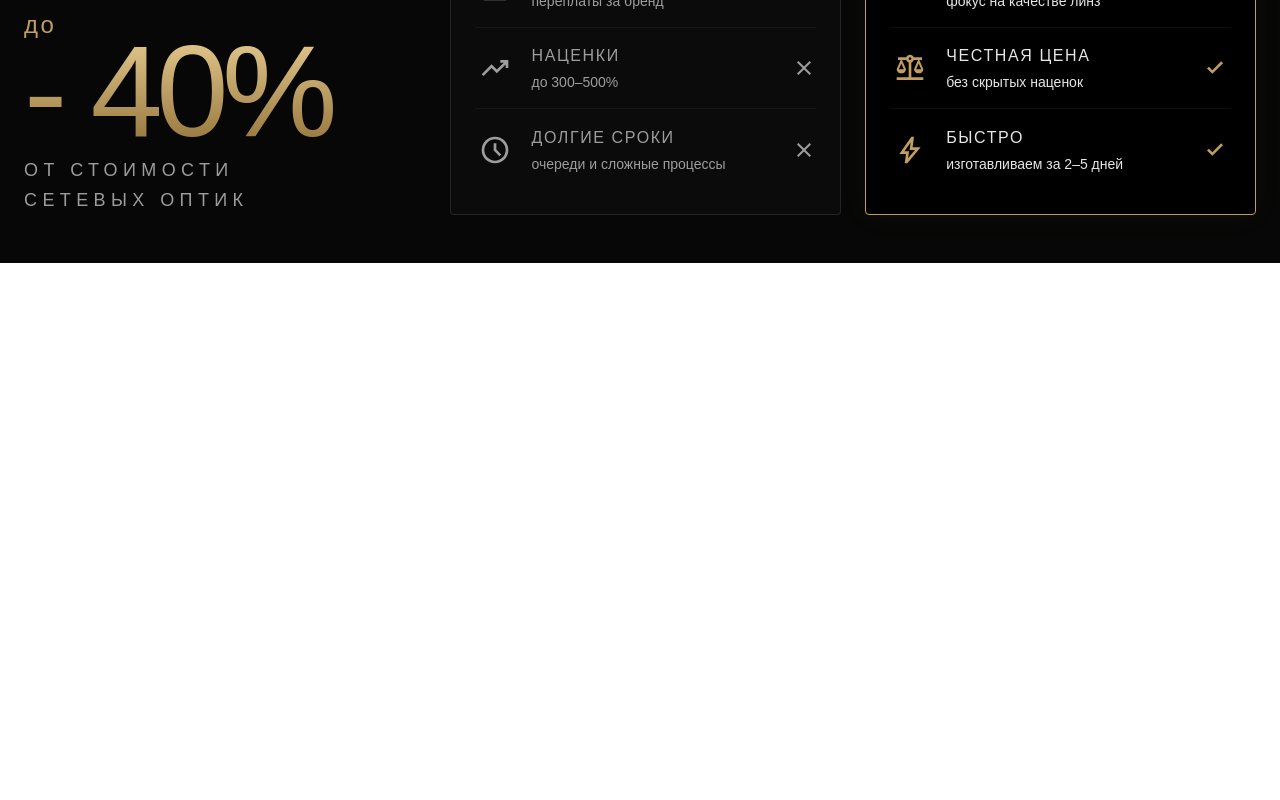
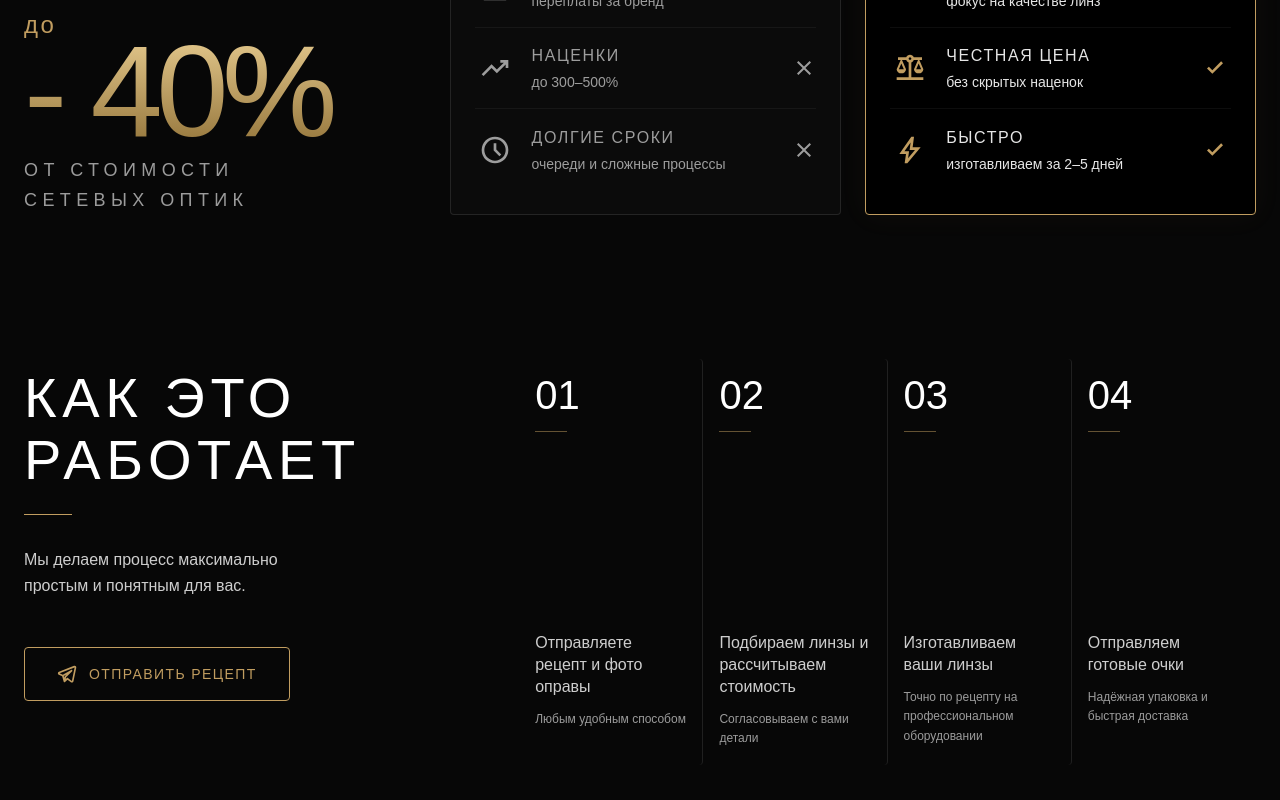
Before and after one commit to kxxdree/broke-optics, a Nuxt app: page / in a window 1280 px wide. Shown: the part 2035-2835 px from the top of the page. Before the commit the page ends 2298 px from the top, so only its background shows below. Built offline with nearby package versions, Linux system fonts and the light colour scheme.

Commit message:
feat: wip how it works section

```diff
--- a/app/components/CheaperSection.vue
+++ b/app/components/CheaperSection.vue
@@ -1,5 +1,37 @@
+<script setup lang="ts">
+import CheckIcon from "~/assets/icons/check-icon.svg?component";
+import StoreIcon from "~/assets/icons/store-icon.svg?component";
+import CloseIcon from "~/assets/icons/close-icon.svg?component";
+import AppartmentIcon from "~/assets/icons/apartment-icon.svg?component";
+import PersonIcon from "~/assets/icons/person-icon.svg?component";
+import PointOfSaleIcon from "~/assets/icons/point-of-sale-icon.svg?component";
+import TrendingUpIcon from "~/assets/icons/trending-up-icon.svg?component";
+import ScheduleIcon from "~/assets/icons/schedule-icon.svg?component";
+import SettingsIcon from "~/assets/icons/settings-icon.svg?component";
+import PriorityIcon from "~/assets/icons/priority-icon.svg?component";
+import BalanceIcon from "~/assets/icons/balance-icon.svg?component";
+import BoltIcon from "~/assets/icons/bolt-icon.svg?component";
+import DesktopIcon from "~/assets/icons/desktop-icon.svg?component";
+
+const regularOptics = [
+  { icon: AppartmentIcon, title: "Аренда помещений", desc: "вы платите за их расходы" },
+  { icon: PersonIcon, title: "Персонал и продавцы", desc: "дополнительные наценки" },
+  { icon: PointOfSaleIcon, title: "Витрины и маркетинг", desc: "переплаты за бренд" },
+  { icon: TrendingUpIcon, title: "Наценки", desc: "до 300–500%" },
+  { icon: ScheduleIcon, title: "Долгие сроки", desc: "очереди и сложные процессы" },
+];
+
+const brokeOptics = [
+  { icon: DesktopIcon, title: "Онлайн-формат", desc: "не платим за аренду" },
+  { icon: SettingsIcon, title: "Прямое изготовление", desc: "без лишних звеньев" },
+  { icon: PriorityIcon, title: "Только необходимое", desc: "фокус на качестве линз" },
+  { icon: BalanceIcon, title: "Честная цена", desc: "без скрытых наценок" },
+  { icon: BoltIcon, title: "Быстро", desc: "изготавливаем за 2–5 дней" },
+];
+</script>
+
 <template>
-  <section class="relative w-full bg-[#070707] text-white overflow-hidden pb-12">
+  <section class="relative w-full bg-[#070707] text-white overflow-hidden pb-24">
     <div class="max-w-7xl mx-auto px-6 flex flex-col lg:flex-row gap-16 items-stretch relative z-10">
       <div class="w-full lg:w-[45%] flex flex-col pt-10">
         <h2 class="text-5xl md:text-[2rem] leading-tight uppercase mb-6 font-light tracking-widest">
@@ -88,35 +120,3 @@
     </div>
   </section>
 </template>
-
-<script setup lang="ts">
-import CheckIcon from "~/assets/icons/check-icon.svg?component";
-import StoreIcon from "~/assets/icons/store-icon.svg?component";
-import CloseIcon from "~/assets/icons/close-icon.svg?component";
-import AppartmentIcon from "~/assets/icons/apartment-icon.svg?component";
-import PersonIcon from "~/assets/icons/person-icon.svg?component";
-import PointOfSaleIcon from "~/assets/icons/point-of-sale-icon.svg?component";
-import TrendingUpIcon from "~/assets/icons/trending-up-icon.svg?component";
-import ScheduleIcon from "~/assets/icons/schedule-icon.svg?component";
-import SettingsIcon from "~/assets/icons/settings-icon.svg?component";
-import PriorityIcon from "~/assets/icons/priority-icon.svg?component";
-import BalanceIcon from "~/assets/icons/balance-icon.svg?component";
-import BoltIcon from "~/assets/icons/bolt-icon.svg?component";
-import DesktopIcon from "~/assets/icons/desktop-icon.svg?component";
-
-const regularOptics = [
-  { icon: AppartmentIcon, title: "Аренда помещений", desc: "вы платите за их расходы" },
-  { icon: PersonIcon, title: "Персонал и продавцы", desc: "дополнительные наценки" },
-  { icon: PointOfSaleIcon, title: "Витрины и маркетинг", desc: "переплаты за бренд" },
-  { icon: TrendingUpIcon, title: "Наценки", desc: "до 300–500%" },
-  { icon: ScheduleIcon, title: "Долгие сроки", desc: "очереди и сложные процессы" },
-];
-
-const brokeOptics = [
-  { icon: DesktopIcon, title: "Онлайн-формат", desc: "не платим за аренду" },
-  { icon: SettingsIcon, title: "Прямое изготовление", desc: "без лишних звеньев" },
-  { icon: PriorityIcon, title: "Только необходимое", desc: "фокус на качестве линз" },
-  { icon: BalanceIcon, title: "Честная цена", desc: "без скрытых наценок" },
-  { icon: BoltIcon, title: "Быстро", desc: "изготавливаем за 2–5 дней" },
-];
-</script>
--- /dev/null
+++ b/app/components/HowItWorksSection.vue
@@ -0,0 +1,77 @@
+<script setup lang="ts">
+import BaseButton from "./UI/BaseButton.vue";
+import TelegramIcon from "~/assets/icons/telegram-icon.svg?component";
+
+const steps: { num: string; title: string; desc: string; image: string }[] = [
+  {
+    num: "01",
+    title: "Отправляете рецепт и фото оправы",
+    desc: "Любым удобным способом",
+    image: "/path-to-step-1.png",
+  },
+  {
+    num: "02",
+    title: "Подбираем линзы и рассчитываем стоимость",
+    desc: "Согласовываем с вами детали",
+    image: "/path-to-step-2.png",
+  },
+  {
+    num: "03",
+    title: "Изготавливаем ваши линзы",
+    desc: "Точно по рецепту на профессиональном оборудовании",
+    image: "/path-to-step-3.png",
+  },
+  {
+    num: "04",
+    title: "Отправляем готовые очки",
+    desc: "Надёжная упаковка и быстрая доставка",
+    image: "/path-to-step-4.png",
+  },
+];
+</script>
+
+<template>
+  <section class="relative w-full py-12 bg-[#070707] text-white overflow-hidden border-b border-white/5">
+    <div class="max-w-7xl mx-auto px-6 flex flex-col lg:flex-row gap-16 items-start relative z-10">
+      <div class="w-full lg:w-[35%] flex flex-col shrink-0 pt-2">
+        <h2 class="text-5xl md:text-[3.5rem] leading-[1.1] uppercase mb-6 font-light tracking-widest">Как это<br />работает</h2>
+
+        <div class="w-12 h-px bg-[#c19d60] mb-8"></div>
+
+        <p class="text-white/80 text-[1rem] leading-relaxed max-w-sm mb-12">Мы делаем процесс максимально<br />простым и понятным для вас.</p>
+
+        <div class="flex items-center gap-8 flex-wrap">
+          <BaseButton>
+            <template #icon>
+              <TelegramIcon class="w-5 h-5 text-[#c19d60]" />
+            </template>
+            Отправить рецепт
+          </BaseButton>
+        </div>
+      </div>
+
+      <ul class="w-full grid grid-cols-4">
+        <li v-for="step in steps" :key="step.num" class="flex flex-col group border-r border-white/10 rounded p-4 last-of-type:border-0">
+          <span class="text-[2.5rem] font-light text-white leading-none mb-4">
+            {{ step.num }}
+          </span>
+
+          <div class="w-8 h-px bg-[#c19d60]/50 mb-8 transition-all duration-300 group-hover:w-16 group-hover:bg-[#c19d60]"></div>
+
+          <div class="h-36 w-full mb-6 relative rounded flex items-center justify-start">
+            <!-- Заглушка. Когда появятся реальные картинки, замени этот div на:
+                  <img :src="step.image" alt="" class="max-h-full object-contain" />
+             -->
+          </div>
+
+          <h3 class="text-white/80 text-[1rem] leading-snug mb-3 whitespace-pre-line">
+            {{ step.title }}
+          </h3>
+          <p class="text-white/60 text-[0.75rem] leading-relaxed whitespace-pre-line">
+            {{ step.desc }}
+          </p>
+        </li>
+      </ul>
+    </div>
+  </section>
+</template>
--- a/app/components/LensesSection.vue
+++ b/app/components/LensesSection.vue
@@ -3,8 +3,8 @@ const cards: { num: string; title: string; desc: string; image: string }[] = [
   {
     num: "01",
     title: "Антибликовые линзы",
-    desc: "Чистое зрение без\nбликов и отражений",
-    image: "/path-to-lens-1.jpg", // Путь для будущей картинки
+    desc: "Чистое зрение без бликов и отражений",
+    image: "/path-to-lens-1.jpg",
   },
   {
     num: "02",
--- a/app/pages/index.vue
+++ b/app/pages/index.vue
@@ -3,6 +3,7 @@ import AppHeader from "~/components/AppHeader.vue";
 import HeroSection from "~/components/HeroSection.vue";
 import LensesSection from "~/components/LensesSection.vue";
 import CheaperSection from "~/components/CheaperSection.vue";
+import HowItWorksSection from "~/components/HowItWorksSection.vue";
 </script>
 
 <template>
@@ -11,5 +12,6 @@ import CheaperSection from "~/components/CheaperSection.vue";
     <HeroSection />
     <LensesSection />
     <CheaperSection />
+    <HowItWorksSection />
   </div>
 </template>
--- a/nuxt.config.ts
+++ b/nuxt.config.ts
@@ -5,6 +5,7 @@ export default defineNuxtConfig({
   devtools: { enabled: false },
   modules: ["nuxt-svgo"],
   css: ["~/assets/css/main.css"],
+  ssr: true,
 
   vite: {
     plugins: [tailwindcss()],
```
